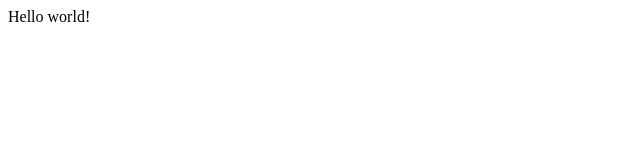
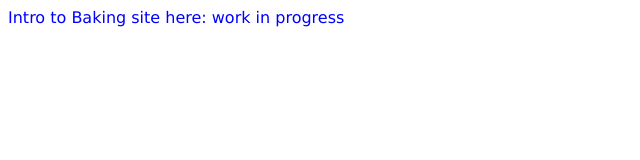
Before and after one commit to introbaking/introbaking.github.io, a plain HTML site: page index.html in a window 1280 px wide. Shown: the whole page, without its empty margins (0-640 px from the left). Drawn offline with Linux system fonts and the light colour scheme.

Commit message:
html head + css file

```diff
--- a/index.html
+++ b/index.html
@@ -2,10 +2,13 @@
 <html>
 
 <head>
+	<title>Intro to Baking</title>
+	<link rel='icon' href='http://i.imgur.com/hazUrC3.png'>
+	<link rel='stylesheet' type='text/css' href='stylesheet.css'/>
 </head>
 
 <body>
-	Hello world!
+	Intro to Baking site here: work in progress
 </body>
 
 </html>
--- /dev/null
+++ b/stylesheet.css
@@ -0,0 +1,4 @@
+body {
+	font-family: Verdana,sans-serif;
+	color: blue;
+}
```
